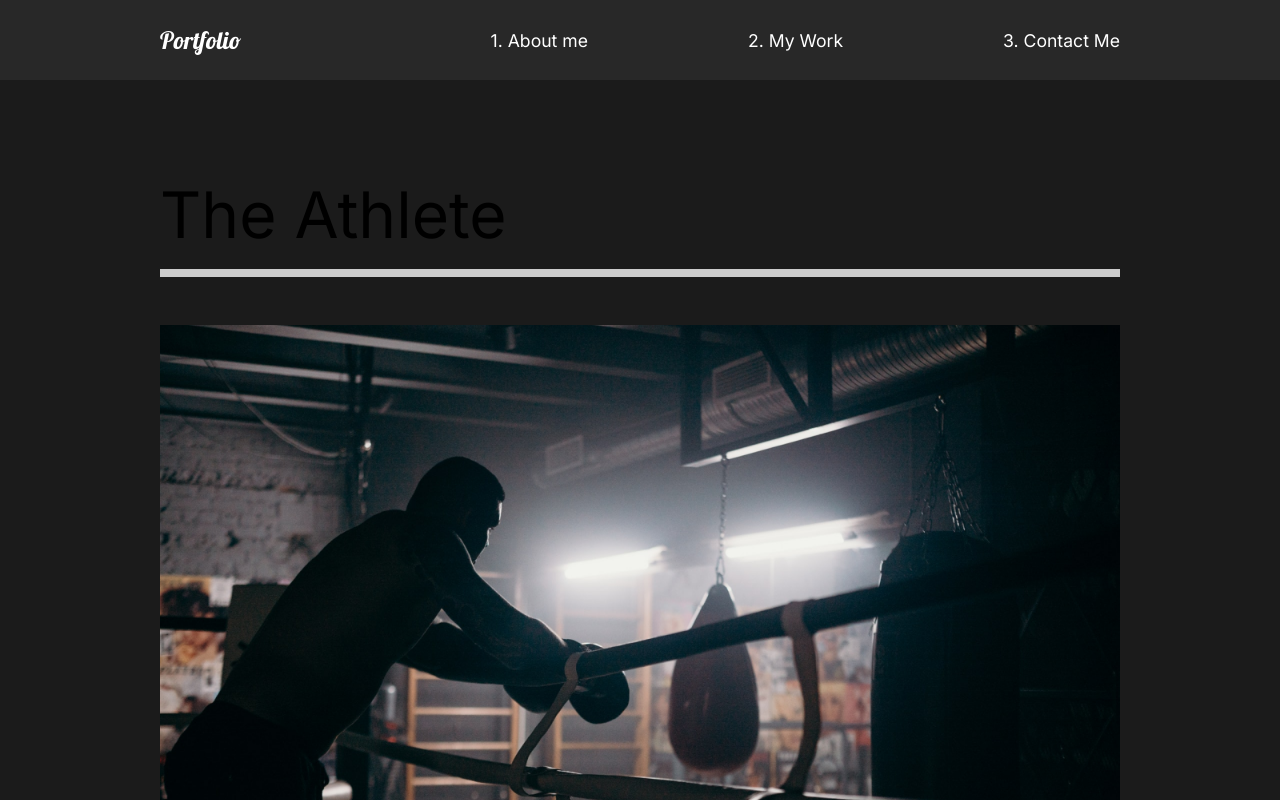
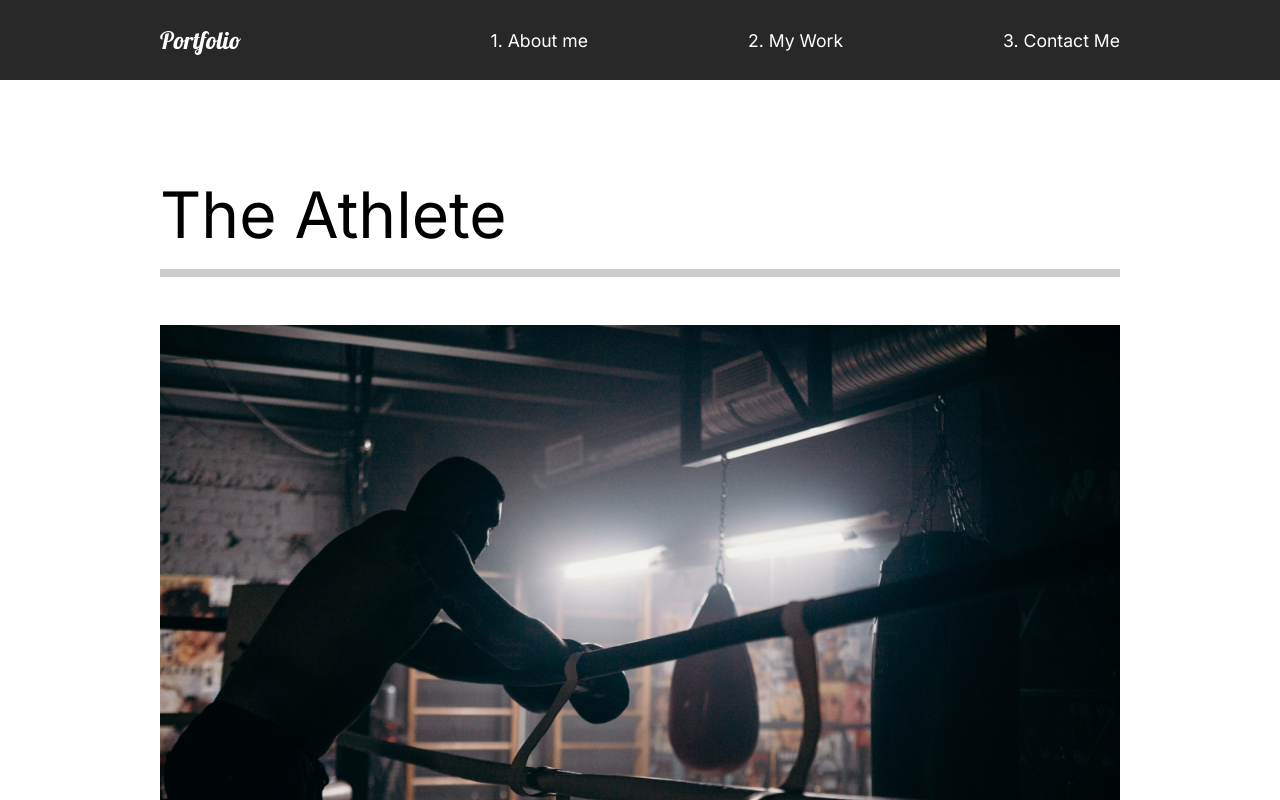
Before and after one commit to krstf456/Online-Portfolio, a React (Create React App) app: page /work in a window 1280 px wide. Shown: the top 800 px of the page. Built offline with nearby package versions, Linux system fonts and the light colour scheme.

Commit message:
page animation

```diff
--- a/src/App.js
+++ b/src/App.js
@@ -5,13 +5,21 @@ import ContactMe from './pages/ContactMe'
 import MyWork from './pages/MyWork'
 import MovieDetail from './pages/MovieDetail'
 //Rouyter
-import { Switch, Route } from 'react-router-dom'
+import { Switch, Route, useLocation } from 'react-router-dom'
+
+//animate
+import {AnimatePresence} from 'framer-motion'
+
 function App() {
+  const location = useLocation()
+
   return (
     <div className="App">
       <GlobalStyle/>
       <Nav/>
-      <Switch>
+      <AnimatePresence exitBeforeEnter>
+
+        <Switch location={location} key={location.pathname}>
 
         <Route path="/" exact>
           <AboutMe/>
@@ -29,6 +37,7 @@ function App() {
 
         </Route>
         </Switch>
+      </AnimatePresence>
 
     </div>
   );
--- /dev/null
+++ b/src/animation.js
@@ -0,0 +1,20 @@
+export const pageAnimation = {
+    hidden: {
+        opacity: 0,
+        y: 300,
+    },
+    show: {
+        opacity: 1,
+        y: 0,
+        transition: {
+            duration: 1,
+        }
+    },
+    exit: {
+        opacity: 0,
+        y: 300,
+        transition: {
+            duration: 1,
+        },
+    },
+}
--- a/src/pages/AboutMe.js
+++ b/src/pages/AboutMe.js
@@ -1,14 +1,15 @@
 import AboutSection from "../components/AboutSection"
 import ServicesSection from "../components/ServicesSection"
 import FaqSection from "../components/FaqSection"
-
+import {motion} from 'framer-motion'
+import {pageAnimation} from '../animation'
 const AboutMe = () => {
     return(
-        <>
-        <AboutSection/>
-        <ServicesSection/>
-        <FaqSection/>
-        </>
+        <motion.div variants={pageAnimation} initial="hidden" animate="show" exit="exit">
+            <AboutSection/>
+            <ServicesSection/>
+            <FaqSection/>
+        </motion.div>
     )
 }
 
--- a/src/pages/ContactMe.js
+++ b/src/pages/ContactMe.js
@@ -1,8 +1,11 @@
+import {motion} from 'framer-motion'
+import {pageAnimation} from '../animation'
+
 const ContactMe = () => {
     return(
-        <div>
+        <motion.div variants={pageAnimation} initial="hidden" animate="show" exit="exit" style={{background: '#fff'}}>
             <h1>Contact me</h1>
-        </div>
+        </motion.div>
     )
 }
 
--- a/src/pages/MovieDetail.js
+++ b/src/pages/MovieDetail.js
@@ -3,6 +3,9 @@ import React, { useState, useEffect } from 'react'
 import styled from 'styled-components'
 import { useHistory } from 'react-router-dom'
 import { MovieState } from '../movieState'
+
+import {motion} from 'framer-motion'
+import {pageAnimation} from '../animation'
 
 const MovieDetail = () => {
     const history = useHistory()
@@ -18,7 +21,7 @@ const MovieDetail = () => {
     return(
         <>
         {movie && (
-            <Details>
+            <Details  variants={pageAnimation} initial="hidden" animate="show" exit="exit">
                 <Headline>
                     <h2>{movie.title}</h2>
                     <img src={movie.mainImg} alt="kep"/>
@@ -37,7 +40,7 @@ const MovieDetail = () => {
     )
 }
 
-const Details = styled.div`
+const Details = styled(motion.div)`
     color: white;
 `
 const Headline = styled.div`
--- a/src/pages/MyWork.js
+++ b/src/pages/MyWork.js
@@ -5,10 +5,12 @@ import athlete from '../img/athlete-small.png'
 import theracer from '../img/theracer-small.png'
 import goodtimes from '../img/goodtimes-small.png'
 
+import {motion} from 'framer-motion'
+import {pageAnimation} from '../animation'
 
 const MyWork = () => {
     return(
-        <Work>
+        <Work variants={pageAnimation} initial="hidden" animate="show" exit="exit" style={{background: '#fff'}}>
             <Movie>
                 <h2>The Athlete</h2>
                 <div className="line">
@@ -43,7 +45,7 @@ const MyWork = () => {
     )
 }
 
-const Work = styled.div`
+const Work = styled(motion.div)`
     min-height: 100vh;
     overflow: hidden;
     padding: 5rem 10rem;
```
Lines whose indentation alone changed are shown as unchanged.
